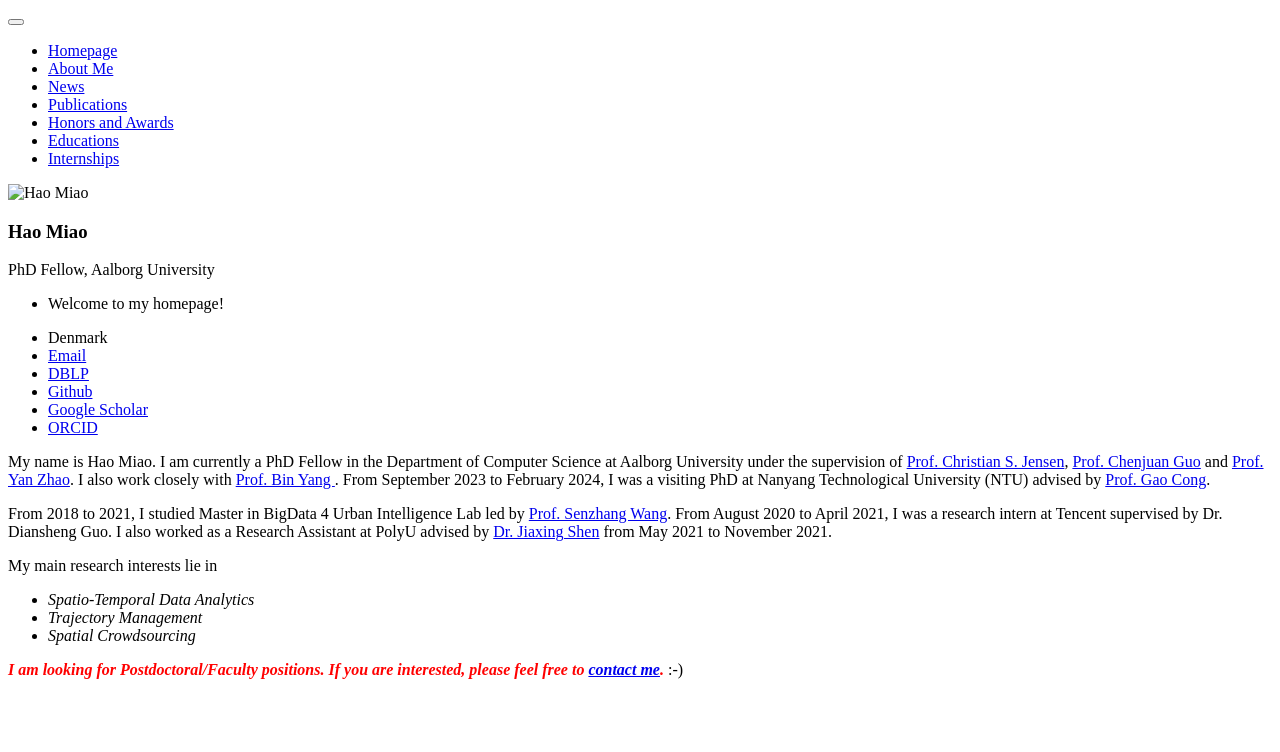
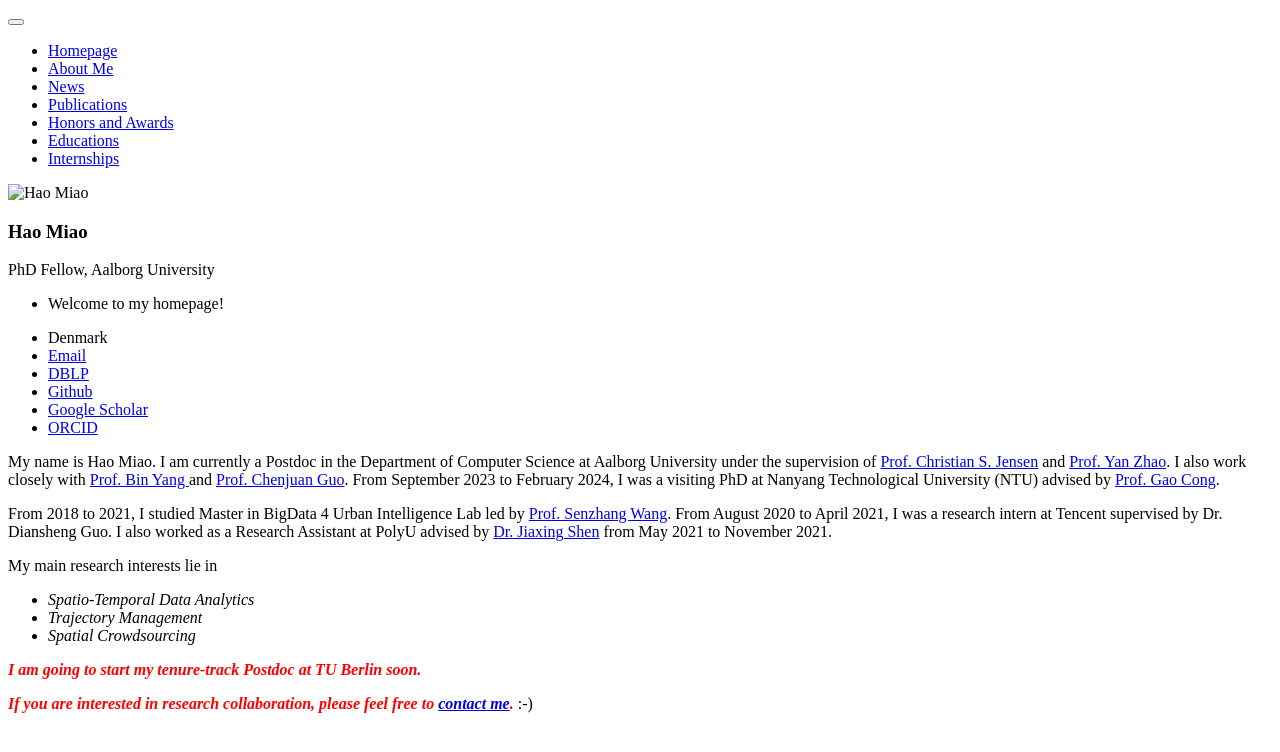
Before and after one commit to MiaoHaoSunny/MiaoHaoSunny.github.io, a Jekyll site: the page built from _pages/includes/intro.md, in a window 1280 px wide. Shown: the top 752 px of the page. Built offline with Jekyll 4.4.1, drawn with Linux system fonts in a browser that asks for light colours; our own code applies the rules of GitHub Pages for plain Markdown files.

Commit message:
Update intro.md

```diff
--- a/_pages/includes/intro.md
+++ b/_pages/includes/intro.md
@@ -1,4 +1,4 @@
-My name is Hao Miao. I am currently a PhD Fellow in the Department of Computer Science at Aalborg University under the supervision of <a href="http://people.cs.aau.dk/~csj/">Prof. Christian S. Jensen</a>, <a href="https://faculty.ecnu.edu.cn/_s37/gcj/main.psp">Prof. Chenjuan Guo</a> and <a href="http://www.zhao-yan.com">Prof. Yan Zhao</a>. I also work closely with <a href="https://faculty.ecnu.edu.cn/_s37/yb2/main.psp">Prof. Bin Yang </a>. From September 2023 to February 2024, I was a visiting PhD at Nanyang Technological University (NTU) advised by [Prof. Gao Cong](https://personal.ntu.edu.sg/gaocong/).
+My name is Hao Miao. I am currently a Postdoc in the Department of Computer Science at Aalborg University under the supervision of <a href="http://people.cs.aau.dk/~csj/">Prof. Christian S. Jensen</a> and <a href="http://www.zhao-yan.com">Prof. Yan Zhao</a>. I also work closely with <a href="https://faculty.ecnu.edu.cn/_s37/yb2/main.psp">Prof. Bin Yang </a> and <a href="https://faculty.ecnu.edu.cn/_s37/gcj/main.psp">Prof. Chenjuan Guo</a>. From September 2023 to February 2024, I was a visiting PhD at Nanyang Technological University (NTU) advised by [Prof. Gao Cong](https://personal.ntu.edu.sg/gaocong/).
 
 <!-- I received my Master degree in Computer Science from Nanjing University of Aeronautics and Astronautics (NUAA) in 2021. -->
 From 2018 to 2021, I studied Master in BigData 4 Urban Intelligence Lab led by <a href="https://senzhangwangcsu.github.io/index.html">Prof. Senzhang Wang</a>. From August 2020 to April 2021, I was a research intern at Tencent supervised by Dr. Diansheng Guo. I also worked as a Research Assistant at PolyU advised by [Dr. Jiaxing Shen](https://shenjiaxing.github.io/) from May 2021 to November 2021.
@@ -11,4 +11,6 @@
 <!-- I have published 10+ papers at top-tier DB/DM conferences and journals such as ICDE, CIKM, and TKDE. -->
 <!-- <a href='https://scholar.google.com/citations?user=eRouT0MAAAAJ'><img src="https://img.shields.io/endpoint?logo=Google%20Scholar&url=https%3A%2F%2Fcdn.jsdelivr.net%2Fgh%2FRayeRen%2Fmiaohaosunny.github.io@google-scholar-stats%2Fgs_data_shieldsio.json&labelColor=f6f6f6&color=9cf&style=flat&label=citations"></a> -->
 
-<em><i><b><font color="red">I am looking for Postdoctoral/Faculty positions. If you are interested, please feel free to <a href="mailto:haom@cs.aau.dk">contact me</a>.</font></b></i></em> :-)
+<em><i><b><font color="red">I am going to start my tenure-track Postdoc at TU Berlin soon.</font></b></i></em>
+
+<em><i><b><font color="red">If you are interested in research collaboration, please feel free to <a href="mailto:haom@cs.aau.dk">contact me</a>.</font></b></i></em> :-)
```
